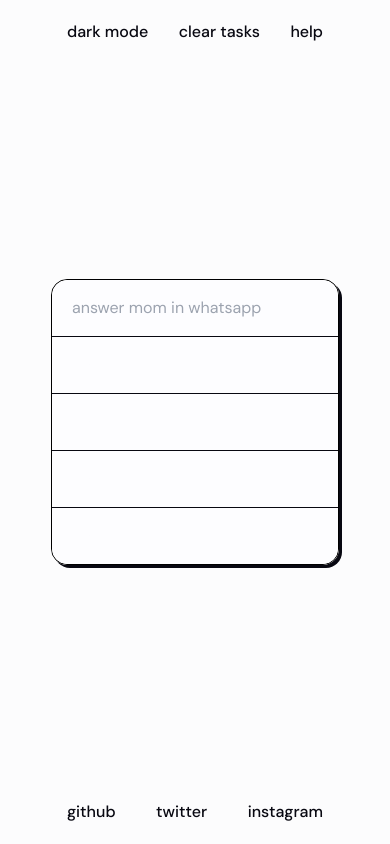
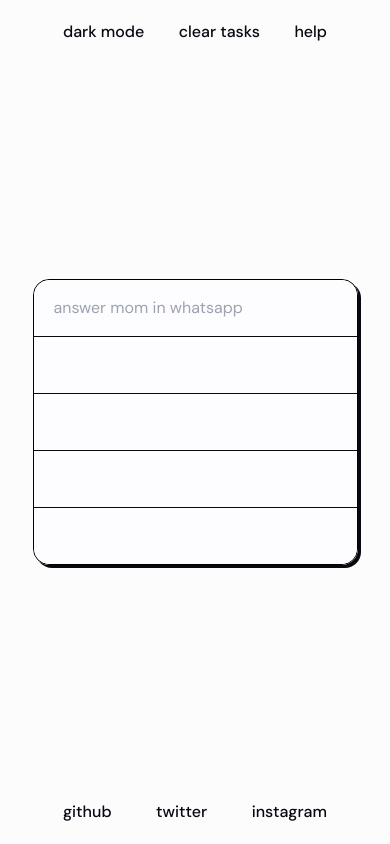
Before and after one commit to LukeberryPi/phived, a React (Vite) app: page / in a window 390 px wide. Built offline with nearby package versions, Linux system fonts and the light colour scheme.

Commit message:
[fix]: adjust responsiveness

```diff
--- a/src/components/Footer/Footer.tsx
+++ b/src/components/Footer/Footer.tsx
@@ -1,23 +1,23 @@
 export function Footer() {
   return (
     <footer className="fixed bottom-0 flex h-16 w-full items-center justify-center sm:justify-start">
-      <div className="flex h-full w-64 items-center justify-between xs:w-80 sm:w-96 sm:pl-4">
+      <div className="flex h-full w-72 items-center justify-between xs:w-80 sm:w-96 sm:pl-4">
         <a
-          className="flex h-10 select-none items-center rounded-2xl text-base font-medium text-darkerBlack transition duration-100 hover:ease-in dark:text-lighterWhite xs:px-4 xs:hover:bg-darkBlack xs:hover:text-lightWhite xs:dark:hover:bg-lightWhite xs:dark:hover:text-darkBlack sm:text-lg"
+          className="flex h-10 select-none items-center rounded-2xl px-3 text-base font-medium text-darkerBlack transition duration-100 hover:bg-darkBlack hover:text-lightWhite hover:ease-in dark:text-lighterWhite dark:hover:bg-lightWhite dark:hover:text-darkBlack xs:text-lg sm:px-4"
           target="_blank"
           href="https://github.com/LukeberryPi/phived"
         >
           github
         </a>
         <a
-          className="flex h-10 select-none items-center rounded-2xl text-base font-medium text-darkerBlack transition duration-100 hover:ease-in dark:text-lighterWhite xs:px-4 xs:hover:bg-twitterBlue xs:hover:text-lightWhite sm:text-lg"
+          className="flex h-10 select-none items-center rounded-2xl px-3 text-base font-medium text-darkerBlack transition duration-100 hover:bg-twitterBlue hover:text-lightWhite hover:ease-in dark:text-lighterWhite xs:text-lg sm:px-4"
           target="_blank"
           href="https://twitter.com/phivedphived"
         >
           twitter
         </a>
         <a
-          className="flex h-10 select-none items-center rounded-2xl from-instagramPink via-instagramOrange to-instagramPurple text-base font-medium text-darkerBlack transition duration-100 hover:ease-in dark:text-lighterWhite xs:px-4 xs:hover:bg-gradient-to-r xs:hover:text-lightWhite sm:text-lg"
+          className="flex h-10 select-none items-center rounded-2xl from-instagramPink via-instagramOrange to-instagramPurple px-3 text-base font-medium text-darkerBlack transition duration-100 hover:bg-gradient-to-r hover:text-lightWhite hover:ease-in dark:text-lighterWhite xs:text-lg sm:px-4"
           target="_blank"
           href="https://www.instagram.com/phivedphived/"
         >
--- a/src/components/Header/Header.tsx
+++ b/src/components/Header/Header.tsx
@@ -22,28 +22,30 @@ export const Header = ({ clearTasks }: HeaderProps) => {
 
   return (
     <header className="fixed top-0 flex h-16 w-full items-center justify-center sm:justify-end">
-      <div className="flex h-full w-64 items-center justify-between xs:w-80 sm:w-96 sm:pr-4">
+      <div className="flex h-full w-72 items-center justify-between xs:w-80 sm:w-96 sm:pr-4">
         <button
           onClick={toggleDarkMode}
-          className="h-10 select-none rounded-2xl text-base font-medium text-darkerBlack transition duration-100 hover:ease-in dark:text-lighterWhite xs:px-4 xs:hover:bg-darkBlack xs:hover:text-lighterWhite xs:dark:hover:bg-lightWhite xs:dark:hover:text-darkBlack sm:text-lg"
+          className="h-10 select-none rounded-2xl px-3 text-base font-medium text-darkerBlack transition duration-100 hover:bg-darkBlack hover:text-lighterWhite hover:ease-in dark:text-lighterWhite dark:hover:bg-lightWhite dark:hover:text-darkBlack xs:text-lg sm:px-4"
         >
           {darkMode ? "light" : "dark"} mode
         </button>
         <button
           onClick={clearTasks}
-          className="h-10 select-none rounded-2xl text-base font-medium text-darkerBlack transition duration-100 hover:ease-in dark:text-lightWhite xs:px-4 xs:hover:bg-alertRed xs:hover:text-lighterWhite sm:text-lg"
+          className="h-10 select-none rounded-2xl px-3 text-base font-medium text-darkerBlack transition duration-100 hover:bg-alertRed hover:text-lighterWhite hover:ease-in dark:text-lightWhite xs:text-lg sm:px-4"
         >
           clear tasks
         </button>
-        <div className="flex flex-col items-center justify-center">
+        <div className="flex justify-center">
           <button
             disabled
-            className="peer h-10 select-none rounded-2xl text-base font-medium text-darkerBlack transition duration-100 hover:ease-in dark:text-lighterWhite xs:px-4 xs:hover:bg-berryBlue xs:dark:hover:bg-purpleRain sm:text-lg"
+            className="peer h-10 select-none rounded-2xl px-3 text-base font-medium text-darkerBlack transition duration-100 hover:bg-berryBlue hover:ease-in dark:text-lighterWhite dark:hover:bg-purpleRain xs:text-lg sm:px-4"
           >
             help
           </button>
-          <span className="absolute top-16 hidden text-sm peer-hover:block dark:text-lightWhite">
-            🚧 soon 🚧
+          <span className="absolute top-14 hidden translate-x-1 text-sm peer-hover:block dark:text-lightWhite">
+            coming
+            <br />
+            soon 🚧
           </span>
         </div>
       </div>
--- a/src/components/Tasks/Tasks.tsx
+++ b/src/components/Tasks/Tasks.tsx
@@ -91,7 +91,7 @@ export function Tasks({ tasks, setTasks }: TasksProps) {
   });
 
   return (
-    <form className="box-shadow-dark dark:box-shadow-light w-72 rounded-2xl border dark:border-lighterWhite xs:w-[360px]">
+    <form className="box-shadow-dark dark:box-shadow-light w-5/6 rounded-2xl border dark:border-lighterWhite xs:w-96">
       {tasksMap}
     </form>
   );
--- a/src/content/placeholders.ts
+++ b/src/content/placeholders.ts
@@ -18,13 +18,13 @@ export const placeholders: string[] = [
   "drink 2L water",
   "eat pizza",
   "extend duolingo streak",
+  "exterminate cordyceps",
   "format PC",
   "get toilet paper",
   "invest $10 in stocks",
   "learn to moonwalk",
   "lose a valorant ranked game",
   "make orange juice",
-  "kill cordyceps",
   "migrate to arch linux",
   "move jira card",
   "never give you up",
--- a/tailwind.config.cjs
+++ b/tailwind.config.cjs
@@ -5,7 +5,7 @@ module.exports = {
   content: ["./index.html", "./src/**/*.{js,ts,jsx,tsx}"],
   theme: {
     screens: {
-      xs: "480px",
+      xs: "460px",
       ...defaultTheme.screens,
     },
     colors: {
```
